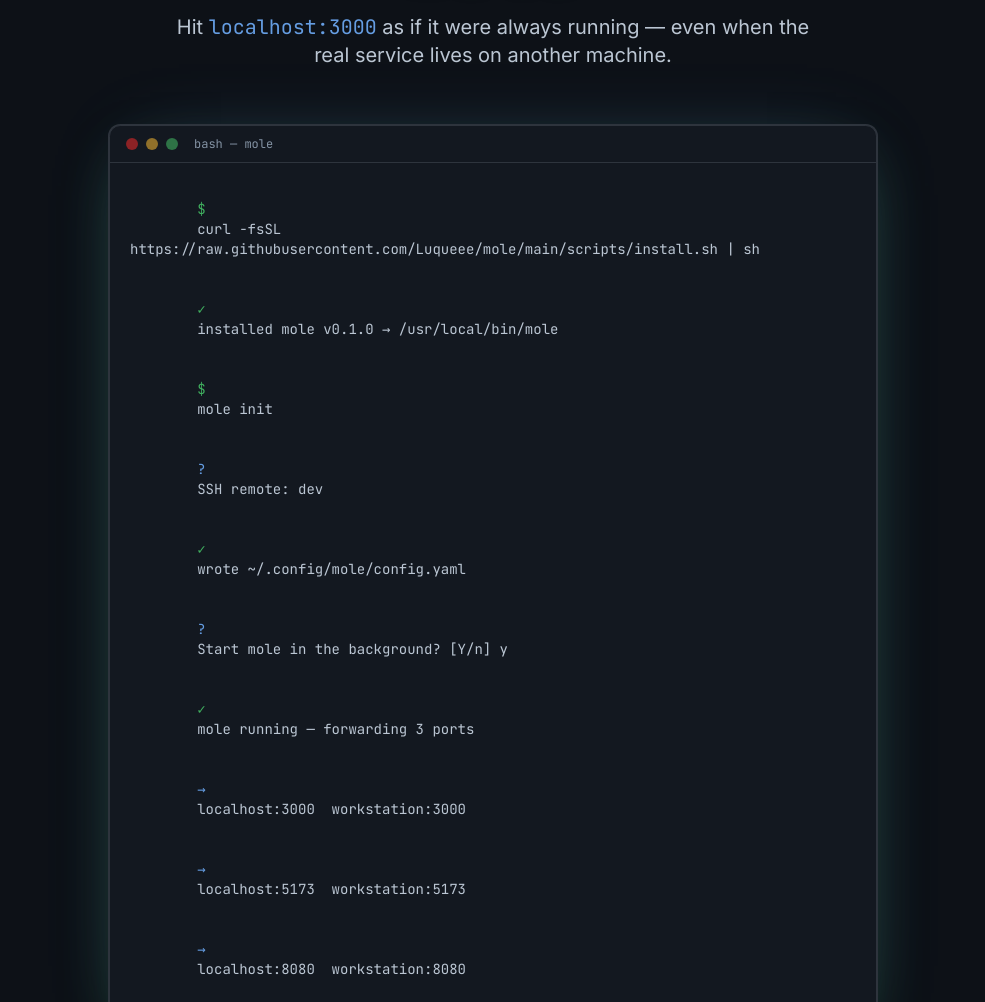
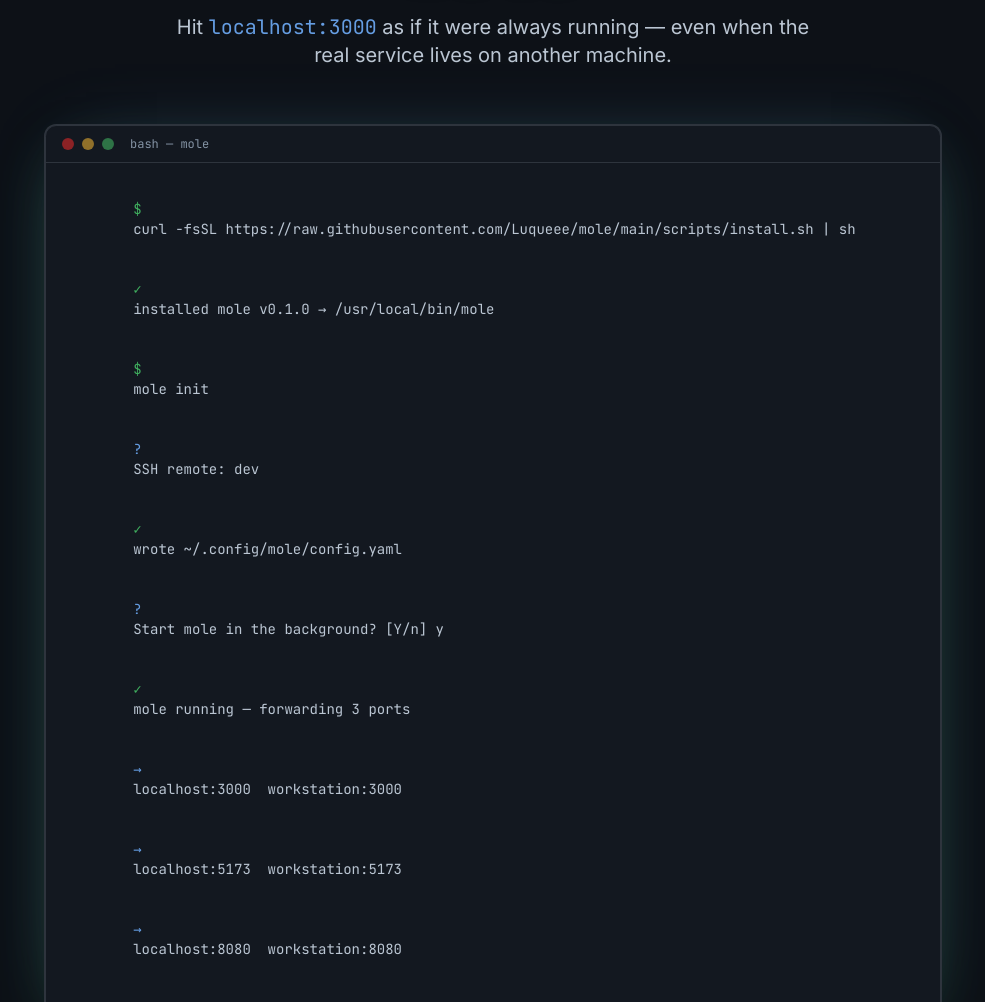
Before and after one commit to Luqueee/mole, an Astro site in the folder landing/: page / in a window 1280 px wide. Shown: the part 520-1522 px from the top of the page, without its empty margins (147-1132 px from the left). Built offline with nearby package versions, Linux system fonts and the light colour scheme; Astro itself is replaced by a stand-in of ours.

Commit message:
feat(hero): update terminal block container width for improved layout

```diff
--- a/landing/src/components/Hero.astro
+++ b/landing/src/components/Hero.astro
@@ -43,7 +43,7 @@ const lines = [
       Hit <code class="font-mono text-terminal-cyan">localhost:3000</code> as if it were always running — even when the real service lives on another machine.
     </p>
 
-    <div class="mx-auto mt-14 max-w-3xl animate-in fade-in zoom-in-95 duration-700 delay-300 text-left">
+    <div class="mx-auto mt-14 max-w-4xl animate-in fade-in zoom-in-95 duration-700 delay-300 text-left">
       <TerminalBlock title="bash — mole" animated={true} showCaret={true} lines={lines} />
     </div>
 
```
Also changed, not shown: .omp/extensions/rtk.ts (added).
